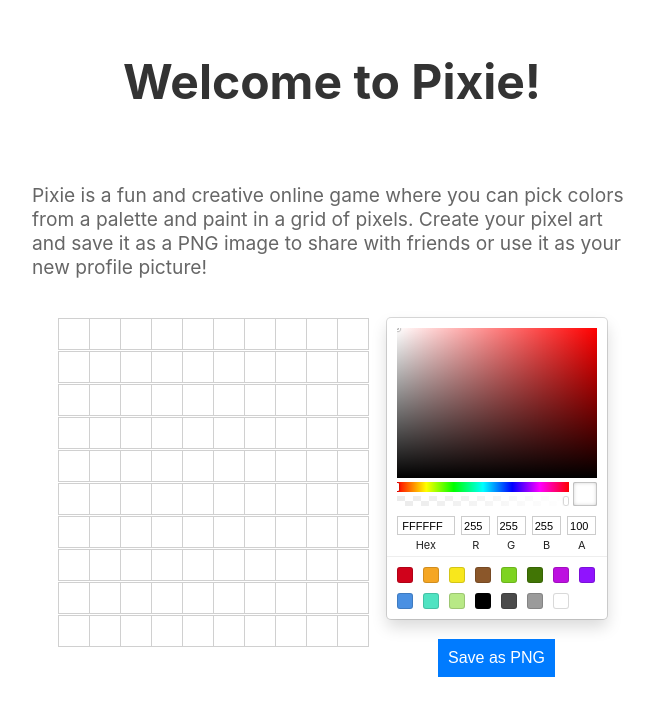
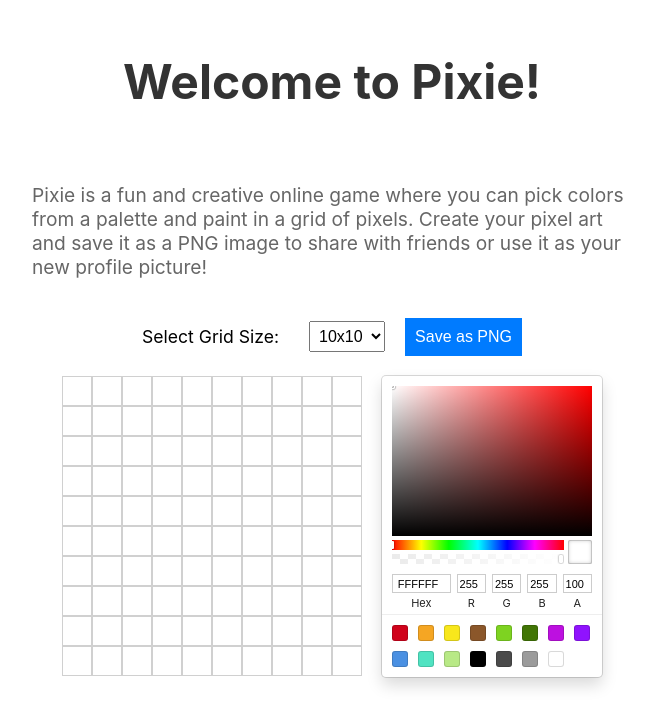
Before and after one commit to RJoshi141/pixie, a React (Create React App) app in the folder pixie/: page / in a window 1280 px wide. Shown: the top 726 px of the page, without its empty margins (308-962 px from the left). Built offline with nearby package versions, Linux system fonts and the light colour scheme.

Commit message:
layout changes and grid count

```diff
--- a/pixie/src/App.css
+++ b/pixie/src/App.css
@@ -22,22 +22,48 @@
   max-width: 600px;
 }
 
+.controls {
+  display: flex;
+  align-items: center;
+  gap: 20px;
+  margin-bottom: 20px;
+}
+
+.controls label {
+  margin-right: 10px;
+  font-size: 1.1rem;
+}
+
+.controls select {
+  padding: 5px;
+  font-size: 1rem;
+}
+
+.controls button {
+  padding: 10px;
+  border: none;
+  background-color: #007bff;
+  color: white;
+  cursor: pointer;
+  font-size: 1rem;
+}
+
+.controls button:hover {
+  background-color: #0056b3;
+}
+
 .grid-container {
   display: flex;
   align-items: flex-start;
+  gap: 20px;
 }
 
 .grid {
   display: grid;
-  grid-template-columns: repeat(10, 30px);
-  gap: 1px;
   background-color: #fff; /* Keep the grid background white */
-  margin-right: 20px;
 }
 
 .pixel {
-  width: 30px;
-  height: 30px;
   border: 1px solid #d0d0d0; /* Lighter grey border for the grid pixels */
   cursor: pointer;
 }
@@ -47,17 +73,3 @@
   flex-direction: column;
   align-items: center;
 }
-
-button {
-  margin-top: 20px;
-  padding: 10px;
-  border: none;
-  background-color: #007bff;
-  color: white;
-  cursor: pointer;
-  font-size: 1rem;
-}
-
-button:hover {
-  background-color: #0056b3;
-}
--- a/pixie/src/App.js
+++ b/pixie/src/App.js
@@ -4,8 +4,16 @@ import './App.css';
 
 function App() {
   const [color, setColor] = useState('#fff');
-  const [pixels, setPixels] = useState(Array(100).fill('#fff'));
+  const [gridSize, setGridSize] = useState(10); // Default grid size
+  const [pixels, setPixels] = useState(Array(100).fill('#fff')); // Initial size 10x10
   const canvasRef = useRef(null);
+
+  // Handle grid size change
+  const handleGridSizeChange = (event) => {
+    const size = parseInt(event.target.value, 10);
+    setGridSize(size);
+    setPixels(Array(size * size).fill('#fff')); // Reset pixels array for new grid size
+  };
 
   const handleColorChange = (color) => {
     setColor(color.hex);
@@ -20,14 +28,14 @@ function App() {
   const saveImage = () => {
     const canvas = canvasRef.current;
     const ctx = canvas.getContext('2d');
-    const pixelSize = 30;
+    const pixelSize = 300 / gridSize; // Adjust size based on grid size
 
-    canvas.width = 300; // 10 * 30px
-    canvas.height = 300; // 10 * 30px
+    canvas.width = 300; // Fixed width
+    canvas.height = 300; // Fixed height
 
     pixels.forEach((pixel, index) => {
-      const x = (index % 10) * pixelSize;
-      const y = Math.floor(index / 10) * pixelSize;
+      const x = (index % gridSize) * pixelSize;
+      const y = Math.floor(index / gridSize) * pixelSize;
       ctx.fillStyle = pixel;
       ctx.fillRect(x, y, pixelSize, pixelSize);
     });
@@ -49,8 +57,24 @@ function App() {
           Create your pixel art and save it as a PNG image to share with friends or use it as your new profile picture!
         </p>
       </div>
+      <div className="controls">
+        <label htmlFor="grid-size">Select Grid Size: </label>
+        <select
+          id="grid-size"
+          value={gridSize}
+          onChange={handleGridSizeChange}
+        >
+          {[10, 20, 30, 40, 50].map(size => (
+            <option key={size} value={size}>{size}x{size}</option>
+          ))}
+        </select>
+        <button onClick={saveImage}>Save as PNG</button>
+      </div>
       <div className="grid-container">
-        <div className="grid">
+        <div className="grid" style={{
+          gridTemplateColumns: `repeat(${gridSize}, ${300 / gridSize}px)`,
+          gridTemplateRows: `repeat(${gridSize}, ${300 / gridSize}px)`
+        }}>
           {pixels.map((pixel, index) => (
             <div
               key={index}
@@ -62,7 +86,6 @@ function App() {
         </div>
         <div className="palette">
           <SketchPicker color={color} onChangeComplete={handleColorChange} />
-          <button onClick={saveImage}>Save as PNG</button>
         </div>
       </div>
       <canvas ref={canvasRef} style={{ display: 'none' }} />
```
